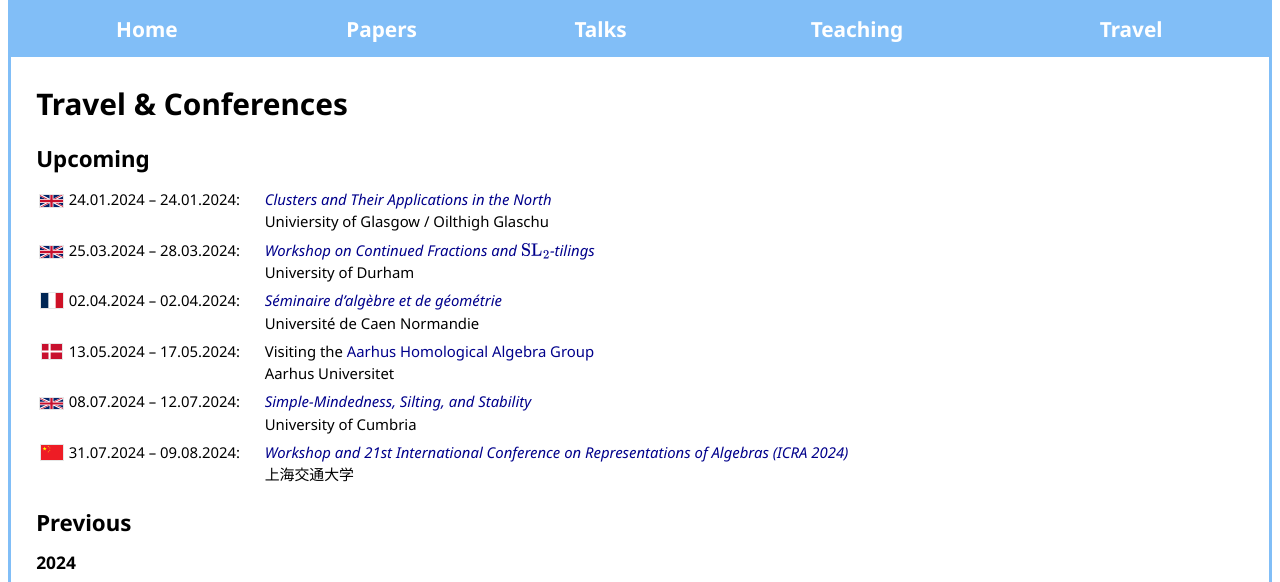
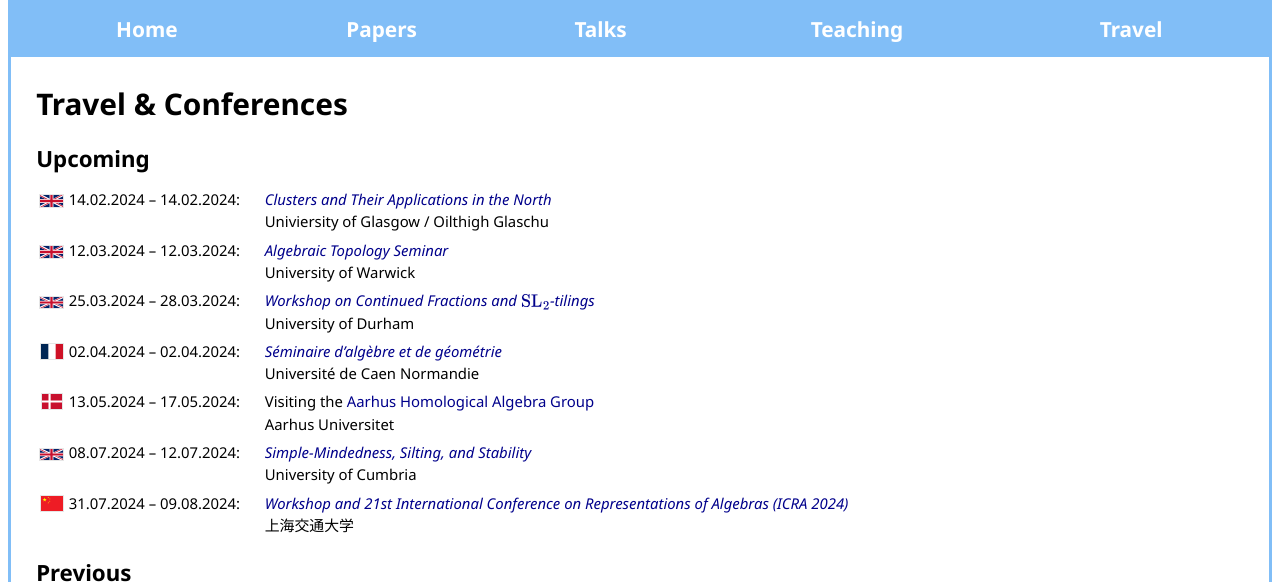
Before and after one commit to mdpressland/mdpressland.github.io, a plain HTML site: page travel.html in a window 1280 px wide. Shown: the part 143-725 px from the top of the page. Drawn offline with nearby package versions, Linux system fonts and the light colour scheme.

Commit message:
Warwick AT seminar

```diff
--- a/travel.html
+++ b/travel.html
@@ -78,13 +78,28 @@ MathJax = {
 <img src="flags/gb.svg" title="United Kingdom / An Rìoghachd Aonaichte" class="flag">
 </td>
 <td class="date_range">
-24.01.2024 – 24.01.2024:
+14.02.2024 – 14.02.2024:
 </td>
 <td><i>
 <a href="https://clan-clusterstructures.github.io/">
 Clusters and Their Applications in the North</a></i>
 </br>
 Univiersity of Glasgow / Oilthigh Glaschu
+</td>
+</tr>
+
+<tr>
+<td class="td-flag">
+<img src="flags/gb.svg" title="United Kingdom" class="flag">
+</td>
+<td class="date_range">
+12.03.2024 – 12.03.2024:
+</td>
+<td><i>
+<a href="https://warwick.ac.uk/fac/sci/maths/people/staff/dotto/atseminar/">
+Algebraic Topology Seminar</a></i>
+</br>
+University of Warwick
 </td>
 </tr>
 
```
Also changed, not shown: talks.html (+5 -0 lines).
